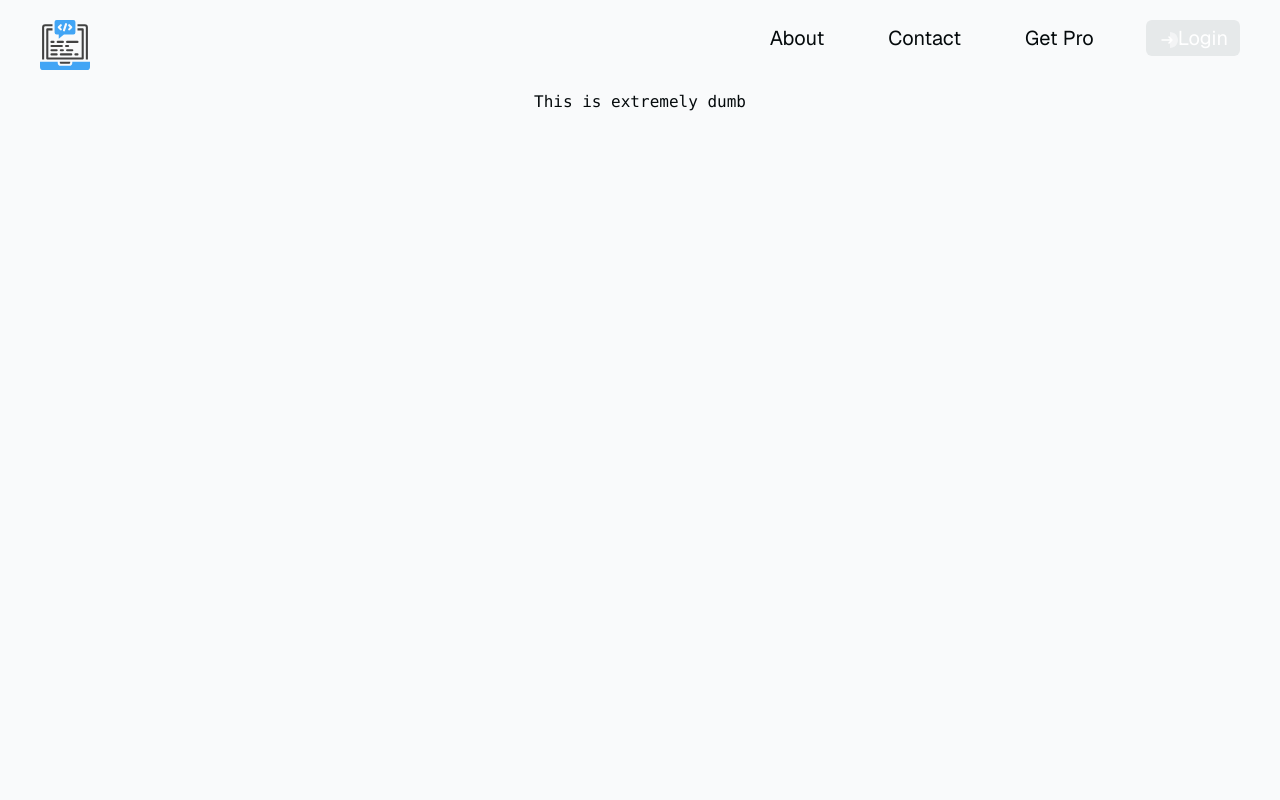
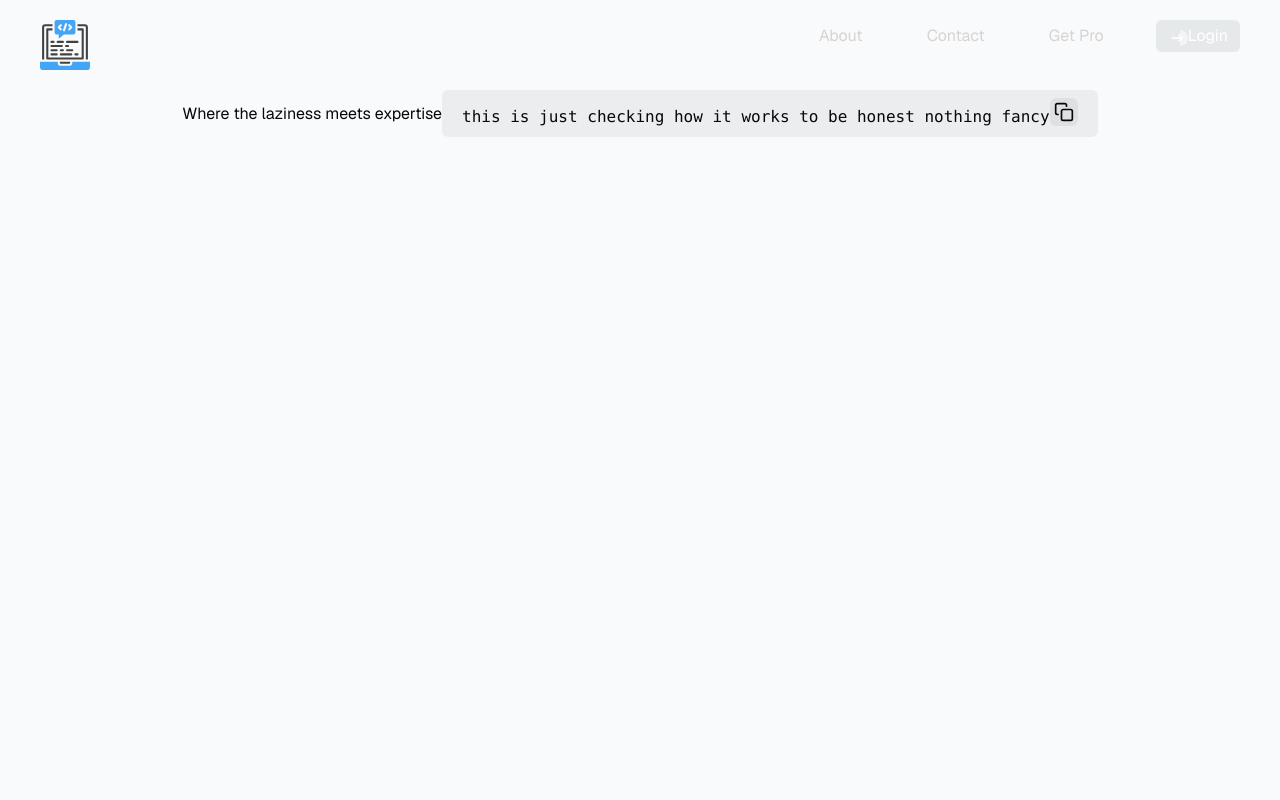
Before and after one commit to saurabhje/code-board, a Next.js app: page / in a window 1280 px wide. Shown: the top 800 px of the page. Built offline with nearby package versions, Linux system fonts and the light colour scheme; no server answers.

Commit message:
still happening

```diff
--- a/app/layout.tsx
+++ b/app/layout.tsx
@@ -23,7 +23,7 @@ export default function RootLayout({
     <html lang="en" className={GeistSans.className}>
       <body className="bg-background text-foreground">
         <Navbar/>
-        <main className="relative overflow-hidden min-h-screen flex flex-col items-center">
+        <main className="overflow-hidden min-h-screen flex flex-col items-center">
           {children}
         </main>
         <Footer/>
--- a/app/page.tsx
+++ b/app/page.tsx
@@ -1,5 +1,6 @@
 import { createClient } from "@/utils/supabase/server";
 import { cookies } from "next/headers";
+import Code from "@/components/Code";
 import styles from "../app/utils.module.css";
 
 export default async function Index() {
@@ -17,10 +18,13 @@ export default async function Index() {
   const isSupabaseConnected = canInitSupabaseClient();
 
   return (
-    <div>
-      <code>
-        This is extremely dumb
-      </code>
+    <div className="flex flex-col lg:flex-row items-center justify-center">
+    <div className="text">
+        <p>Where the laziness meets expertise</p>
+    </div>
+    <div className="code">
+      <Code code = "this is just checking how it works to be honest nothing fancy" />
+    </div>
     </div>
   );
 }
--- a/components/Code.tsx
+++ b/components/Code.tsx
@@ -45,14 +45,14 @@ export default function Code({ code }: { code: string }) {
   }
 
   return (
-    <pre className="bg-foreground/5 rounded-md p-8 my-8 relative">
+    <pre className="bg-foreground/5 rounded-md px-5 py-2">
+      <code>{code}</code>
       <button
         onClick={copy}
-        className="absolute top-4 right-4  p-2 rounded-md bg-foreground/5 hover:bg-foreground/10"
+        className="p-1 rounded-md bg-foreground/5 hover:bg-foreground/10"
       >
         {icon}
       </button>
-      <code>{code}</code>
     </pre>
   )
 }
--- a/components/Navbar.tsx
+++ b/components/Navbar.tsx
@@ -9,7 +9,7 @@ export default function Navbar() {
 
   return (
     <nav
-      className={`text-xl  py-5 px-6 lg:px-10 flex flex-col md:flex-row md:justify-between items-center gap-3  ${
+      className={`text-stone-300 py-5 px-6 lg:px-10 flex flex-col md:flex-row md:justify-between items-center gap-3  ${
         navdrop ? "animate-in " + style.navUi : ""
       } `}
     >
```
